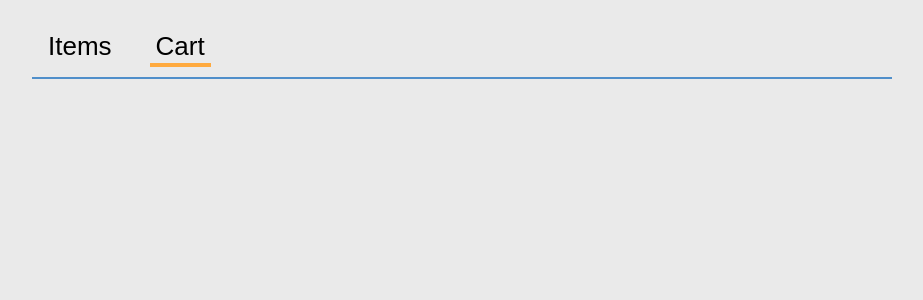
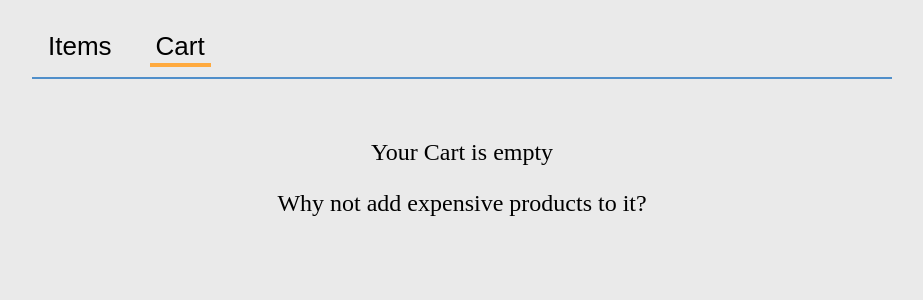
Before and after one commit to zahifarah/react-exercises, a React (Create React App) app in the folder shopping-site/: page / in a window 1280 px wide. Both pictures are taken after a click on the button "Cart". Shown: the top 300 px of the page, without its empty margins (178-1101 px from the left). Built offline with nearby package versions, Linux system fonts and the light colour scheme.

Commit message:
Display empty message on empty cart

```diff
--- a/shopping-site/src/CartPage.css
+++ b/shopping-site/src/CartPage.css
@@ -36,3 +36,8 @@ button:hover {
   margin-top: 15px;
   font-weight: 600;
 }
+
+.CartItem-emptyCart {
+  text-align: center;
+  margin-top: 60px;
+}
--- a/shopping-site/src/CartPage.js
+++ b/shopping-site/src/CartPage.js
@@ -18,7 +18,7 @@ function CartPage({ items, onAddOne, onRemoveOne }) {
     ""
   )
 
-  return (
+  return items.length ? (
     <ul className="CartPage-items">
       {items.map((item) => (
         <li key={item.id} className="CartPage-item">
@@ -41,6 +41,11 @@ function CartPage({ items, onAddOne, onRemoveOne }) {
       ))}
       {displayTotalCost}
     </ul>
+  ) : (
+    <div className="CartItem-emptyCart">
+      <p>Your Cart is empty</p>
+      <p>Why not add expensive products to it?</p>
+    </div>
   )
 }
 CartPage.propTypes = {
```
